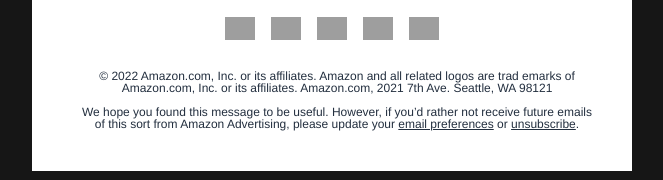
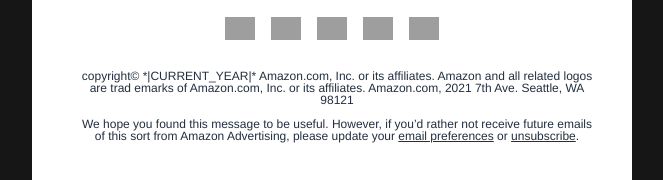
Before and after one commit to allenbolanos/mjml-mailchimp, a website: page html/amazon_coral.html in a window 1280 px wide. Shown: the part 1424-1604 px from the top of the page, without its empty margins (308-971 px from the left). Drawn offline with Linux system fonts and the light colour scheme; grey boxes are pictures that could not be loaded.

Commit message:
used mailchimp merge tag on footer

```diff
--- a/html/amazon_coral.html
+++ b/html/amazon_coral.html
@@ -623,7 +623,7 @@
                   <tbody>
                     <tr>
                       <td align="center" style="font-size:0px;padding:0px;word-break:break-word;">
-                        <div style="font-family:Ubuntu, Helvetica, Arial, sans-serif;font-size:12px;line-height:1;text-align:center;color:#232F3F;" mc:edit="footer_text">© 2022 Amazon.com, Inc. or its affiliates. Amazon and all related logos are trad emarks of Amazon.com, Inc. or its affiliates. Amazon.com, 2021 7th Ave. Seattle, WA 98121 <br><br /> We hope you found this message to be useful. However, if you’d rather not receive future emails of this sort from Amazon Advertising, please update your <a>email preferences</a> or <a>unsubscribe</a>.</div>
+                        <div style="font-family:Ubuntu, Helvetica, Arial, sans-serif;font-size:12px;line-height:1;text-align:center;color:#232F3F;" mc:edit="footer_text">copyright&copy; *|CURRENT_YEAR|* Amazon.com, Inc. or its affiliates. Amazon and all related logos are trad emarks of Amazon.com, Inc. or its affiliates. Amazon.com, 2021 7th Ave. Seattle, WA 98121 <br><br /> We hope you found this message to be useful. However, if you’d rather not receive future emails of this sort from Amazon Advertising, please update your <a>email preferences</a> or <a>unsubscribe</a>.</div>
                       </td>
                     </tr>
                   </tbody>
```
Also changed, not shown: inlined-html/amazon_coral_inlined.html (+1 -1 lines), 1 other file.
